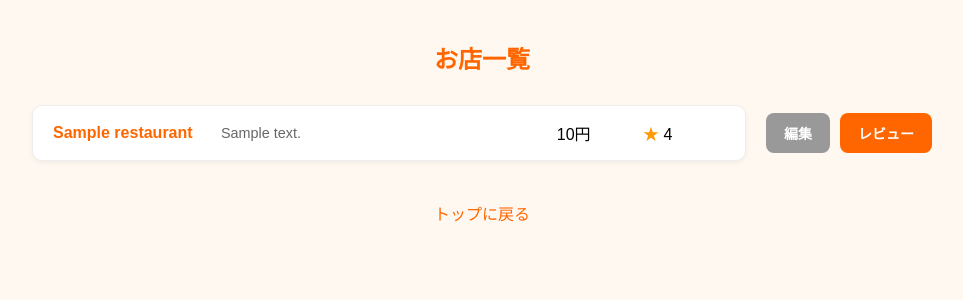
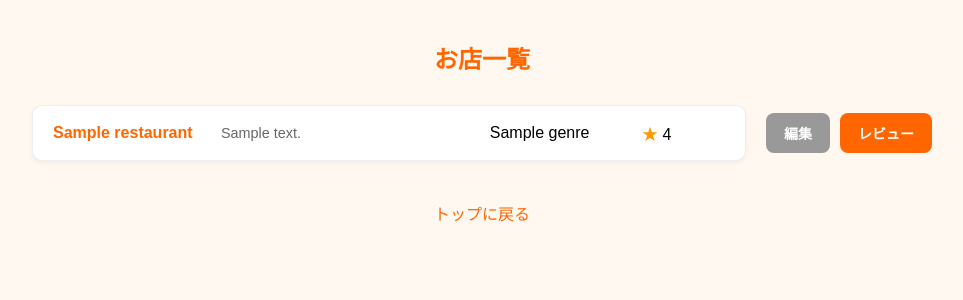
Before and after one commit to OOP2-2025-final-G05/MOGU, a Flask app: template templates/restaurant_list.html in a window 1280 px wide. Shown: the top 300 px of the page, without its empty margins (158-1121 px from the left). Run offline with Flask 3, Linux system fonts and the light colour scheme; the template is opened without the code that fills it: most values are stand-ins (such as "Sample title", 1, 10 or a date in 2020).

Commit message:
Update restaurant_list.html

```diff
--- a/templates/restaurant_list.html
+++ b/templates/restaurant_list.html
@@ -104,7 +104,7 @@
                     </a>
                 </div>
                 <div class="info-address">{{ restaurant.address }}</div>
-                <div class="info-price">{{ restaurant.price if restaurant.price else '-' }}円</div>
+                <div class="info-genre">{{ restaurant.genre }}</div>
                 <div class="info-rating">
                     {% if restaurant.avg_rating != '-' %}
                     <span style="color: #ff9900;">★</span> {{ restaurant.avg_rating }}
```
